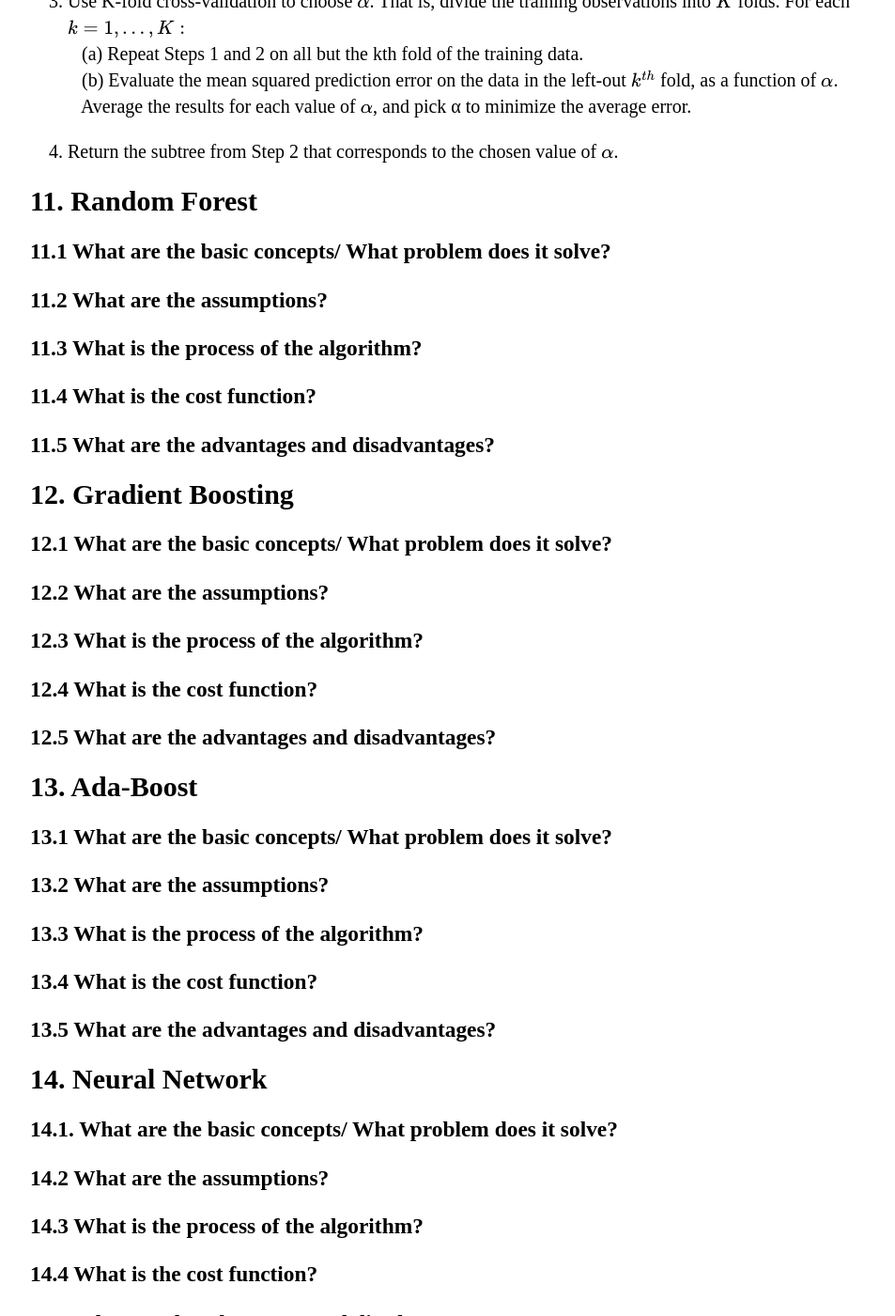
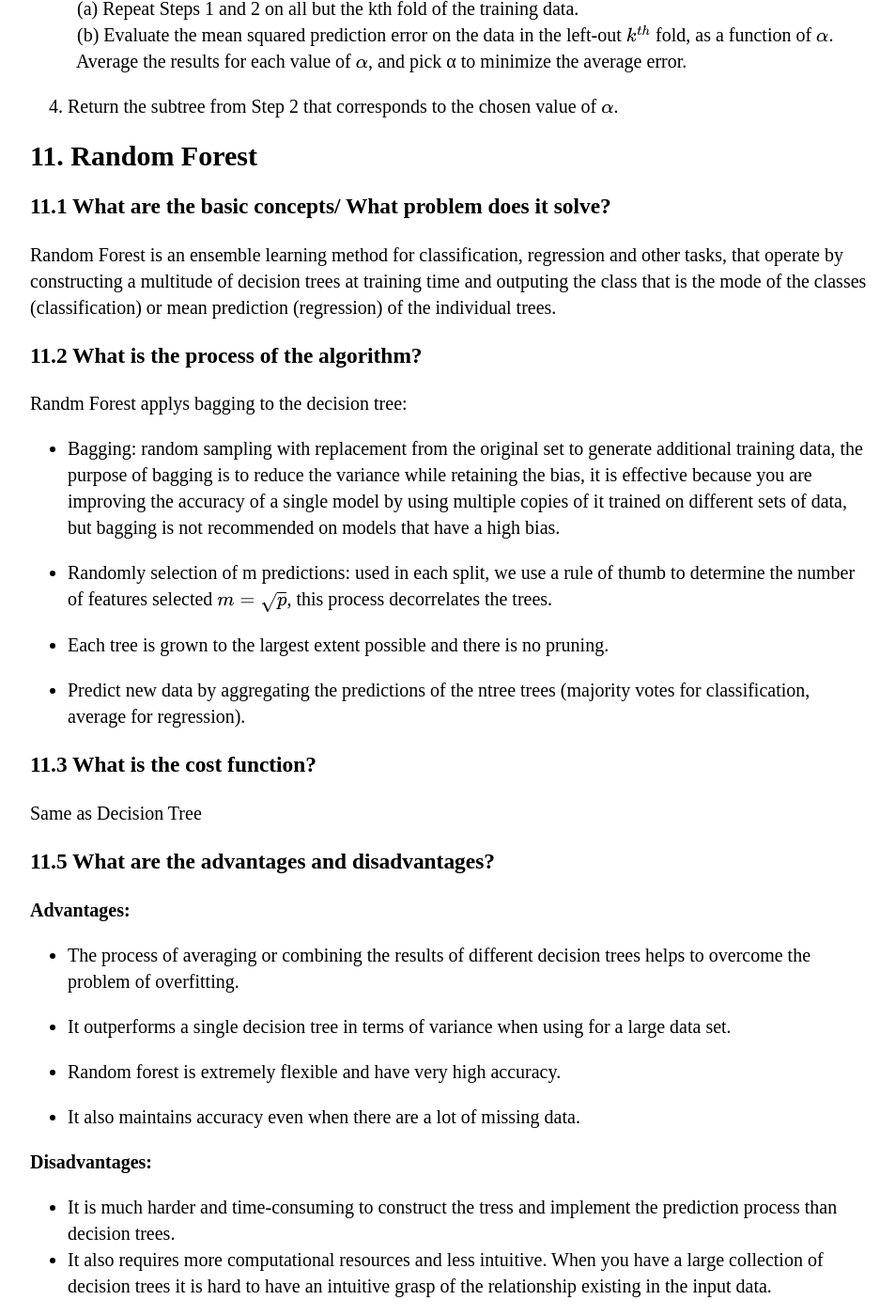
Before and after one commit to zf2169/zf2169.github.io, a Jekyll site: the page built from _posts/2018-12-03-Machine-Learning-Algorithms-Summary-II.md, in a window 1280 px wide and 1400 px high, scrolled down 5235 px. Shown: the whole window at 94% size, without its empty margins (160-1113 px from the left). Built offline with Jekyll 4.4.1, drawn with Linux system fonts in a browser that asks for light colours; formulas are drawn with MathJax 3; some of the changed text lies outside the part shown.

Commit message:
Update 2018-12-03-Machine-Learning-Algorithms-Summary-II.md

```diff
--- a/_posts/2018-12-03-Machine-Learning-Algorithms-Summary-II.md
+++ b/_posts/2018-12-03-Machine-Learning-Algorithms-Summary-II.md
@@ -133,11 +133,9 @@ $$\sum_{m=1}^{\vert T \vert} \sum_{i: x_i \in R_m} (y_i-\hat{y_{R_m}})^2+ \alpha
 
 is as small as possible. Here $$\vert T \vert$$ indicates the number of terminal nodes of the tree $$T$$, $$R_m$$ is the rectangle (i.e. the subset of predictor space) corresponding to the $$m^{th}$$ terminal node, and $$\hat{y_{R_m}}$$ is the predicted response associated with $$R_m$$.
 
-When $$\alpha = 0$$, then the subtree $$T$$ will simply equal $$T_0$$.
+When $$\alpha = 0$$, then the subtree $$T$$ will simply equal $$T_0$$. As $$\alpha$$ increases, the above equation will tend to be minimized because there is a price to pay for having a tree with many terminal nodes.
 
-As $$\alpha$$ increases, the above equation will tend to be minimized because there is a price to pay for having a tree with many terminal nodes.
-
-Summarize the algorithm as below:
+- Summarize the algorithm as below:
 
 1. Use recursive binary splitting to grow a large tree on the training data, stopping only when each terminal node has fewer than some minimum number of observations.
 
@@ -145,19 +143,45 @@ Summarize the algorithm as below:
 
 3. Use K-fold cross-validation to choose $$\alpha$$. That is, divide the training observations into $$K$$ folds.
 For each $$k= 1, . . .,K:$$ <br />
-&nbsp;&nbsp; (a) Repeat Steps 1 and 2 on all but the kth fold of the training data. <br />
-&nbsp;&nbsp; (b) Evaluate the mean squared prediction error on the data in the left-out $$k^{th}$$ fold, as a function of $$\alpha$$. <br />
-&nbsp;&nbsp; Average the results for each value of $$\alpha$$, and pick α to minimize the average error.
+&nbsp; (a) Repeat Steps 1 and 2 on all but the kth fold of the training data. <br />
+&nbsp; (b) Evaluate the mean squared prediction error on the data in the left-out $$k^{th}$$ fold, as a function of $$\alpha$$. <br />
+&nbsp; Average the results for each value of $$\alpha$$, and pick α to minimize the average error.
 
 4. Return the subtree from Step 2 that corresponds to the chosen value of $$\alpha$$.
 
 
 ## 11. Random Forest
 ### 11.1 What are the basic concepts/ What problem does it solve?
-### 11.2 What are the assumptions?
-### 11.3 What is the process of the algorithm?
-### 11.4 What is the cost function?
+Random Forest is an ensemble learning method for classification, regression and other tasks, that operate by constructing a multitude of decision trees at training time and outputing the class that is the mode of the classes (classification) or mean prediction (regression) of the individual trees.
+
+### 11.2 What is the process of the algorithm?
+Randm Forest applys bagging to the decision tree:
+
+- Bagging: random sampling with replacement from the original set to generate additional training data, the purpose of bagging is to reduce the variance while retaining the bias, it is effective because you are improving the accuracy of a single model by using multiple copies of it trained on different sets of data, but bagging is not recommended on models that have a high bias.
+
+- Randomly selection of m predictions: used in each split, we use a rule of thumb to determine the number of features selected $$m=\sqrt{p}$$, this process decorrelates the trees.
+
+- Each tree is grown to the largest extent possible and there is no pruning.
+
+- Predict new data by aggregating the predictions of the ntree trees (majority votes for classification, average for regression).
+
+
+### 11.3 What is the cost function?
+Same as Decision Tree
+
 ### 11.5 What are the advantages and disadvantages?
+**Advantages:**
+- The process of averaging or combining the results of different decision trees helps to overcome the problem of overfitting.
+
+- It outperforms a single decision tree in terms of variance when using for a large data set.
+
+- Random forest is extremely flexible and have very high accuracy.
+
+- It also maintains accuracy even when there are a lot of missing data.
+
+**Disadvantages:**
+- It is much harder and time-consuming to construct the tress and implement the prediction process than decision trees.
+- It also requires more computational resources and less intuitive. When you have a large collection of decision trees it is hard to have an intuitive grasp of the relationship existing in the input data.
 
 
 ## 12. Gradient Boosting
@@ -166,6 +190,8 @@ For each $$k= 1, . . .,K:$$ <br />
 ### 12.3 What is the process of the algorithm?
 ### 12.4 What is the cost function?
 ### 12.5 What are the advantages and disadvantages?
+**Advantages:**
+**Disadvantages:**
 
 
 ## 13. Ada-Boost
@@ -174,6 +200,8 @@ For each $$k= 1, . . .,K:$$ <br />
 ### 13.3 What is the process of the algorithm?
 ### 13.4 What is the cost function?
 ### 13.5 What are the advantages and disadvantages?
+**Advantages:**
+**Disadvantages:**
 
 
 ## 14. Neural Network
@@ -182,6 +210,8 @@ For each $$k= 1, . . .,K:$$ <br />
 ### 14.3 What is the process of the algorithm?
 ### 14.4 What is the cost function?
 ### 14.5 What are the advantages and disadvantages?
+**Advantages:**
+**Disadvantages:**
 
 
 ## 15. K-means Clustering
@@ -190,6 +220,8 @@ For each $$k= 1, . . .,K:$$ <br />
 ### 15.3 What is the process of the algorithm?
 ### 15.4 What is the cost function?
 ### 15.5 What are the advantages and disadvantages?
+**Advantages:**
+**Disadvantages:**
 
 
 ## 16. SVM (Support Vector Machine)
@@ -198,6 +230,8 @@ For each $$k= 1, . . .,K:$$ <br />
 ### 16.3 What is the process of the algorithm?
 ### 16.4 What is the cost function?
 ### 16.5 What are the advantages and disadvantages?
+**Advantages:**
+**Disadvantages:**
 
 
 ## 17. PCA (Principal Component Analysis)
@@ -206,6 +240,8 @@ For each $$k= 1, . . .,K:$$ <br />
 ### 17.3. What is the process of the algorithm?
 ### 17.4. What is the cost function?
 ### 17.5. What are the advantages and disadvantages?
+**Advantages:**
+**Disadvantages:**
 
 
 ## 18. Bias-Variance Trade-off
@@ -214,7 +250,8 @@ For each $$k= 1, . . .,K:$$ <br />
 ### 18.3. What is the process of the algorithm?
 ### 18.4. What is the cost function?
 ### 18.5. What are the advantages and disadvantages?
-
+**Advantages:**
+**Disadvantages:**
 
 ## 19. Learning Curves
 1. What are the basic concepts/ What problem does it solve?
```
